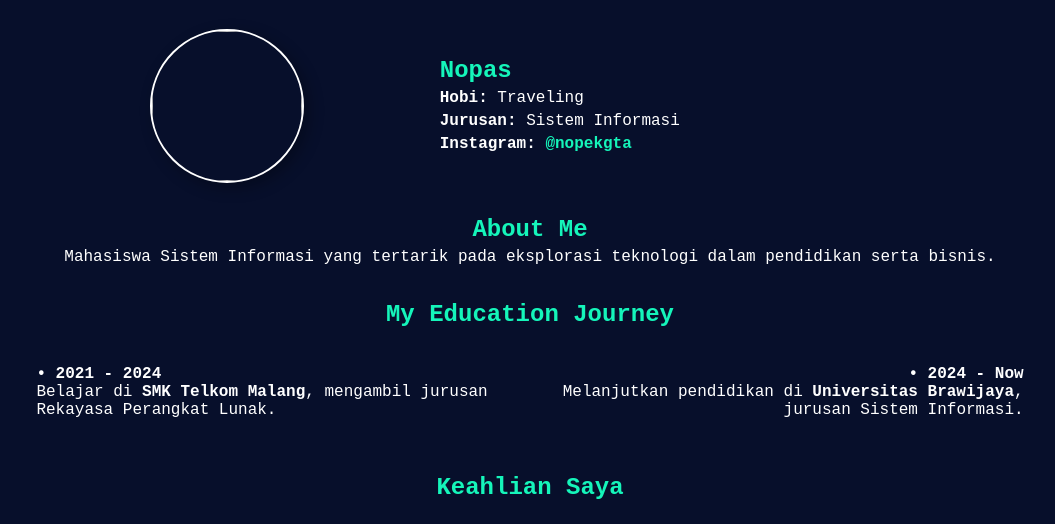
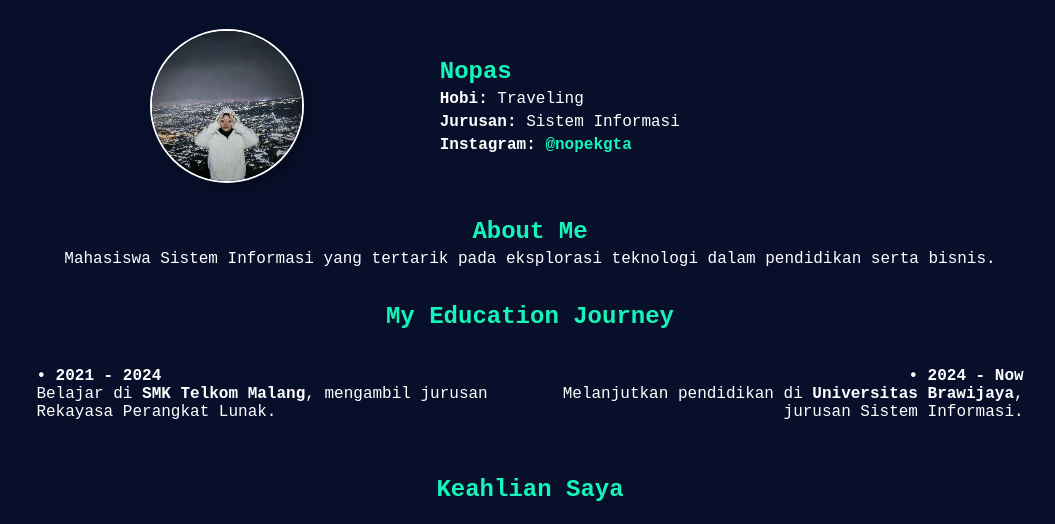
Before and after one commit to nowwie/nowwie.github.io, a plain HTML site: page index.html in a window 1280 px wide. Shown: the part 61-585 px from the top of the page, without its empty margins (110-1165 px from the left). Drawn offline with Linux system fonts and the light colour scheme.

Commit message:
Update index.html

```diff
--- a/index.html
+++ b/index.html
@@ -85,7 +85,7 @@
     <table align="center" border="0" cellpadding="10" cellspacing="0">
         <tr>
             <td align="center">
-                <img src="image.png" width="150" height="150">
+                <img src="profileweb/image.png" width="150" height="150">
             </td>
             <td align="left">
                 <h2>Nopas</h2>
```
